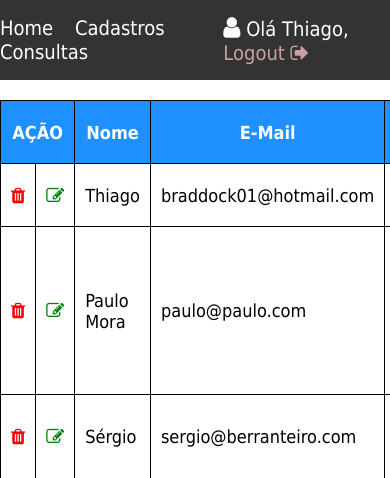
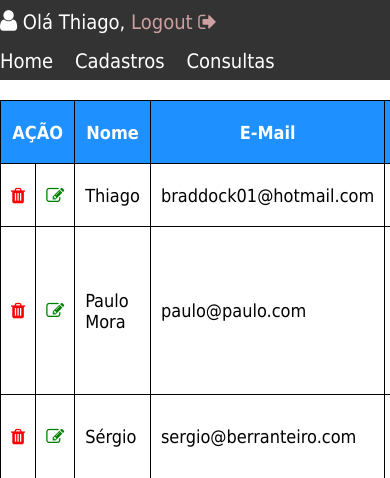
Before and after one commit to thiagobraddock/crud_simples_php, a PHP site: page /teste-script/admin/index.php in a window 390 px wide; the page is wider, and only the part inside the window is pictured. Shown: the top 478 px of that part. Run offline with PHP 8.4, Linux system fonts and the light colour scheme; a user stored in the database is signed in; data comes from the database, SQL or seed files in the repository.

Commit message:
correcoes css

```diff
--- /dev/null
+++ b/admin/gravar.php
@@ -0,0 +1 @@
+ <!-- Aqui sera feito o script para verificar se o usuario deseja alterar ou inserir um novo registro -->
--- a/assets/css/estilo.css
+++ b/assets/css/estilo.css
@@ -21,6 +21,8 @@ header{
     font-size: 20px;
     font-family: Tahoma;
     color: #FFF;
+    width: 100%;
+    min-width: 500px;
 
 }
 
@@ -97,3 +99,14 @@ blockquote {
 	margin-bottom: 20px;
 	margin-top:0
 }
+
+
+
+@media(max-width: 640px){
+    header .container{
+        flex-wrap: wrap-reverse;
+    }
+    header nav, .logout{
+        width: 100%;
+    }
+}
--- /dev/null
+++ b/views/cadastro.php
@@ -0,0 +1 @@
+<!-- aqui sera criado o form de cadastro que tbm servira para alterar um cadastro ja existente -->
```
